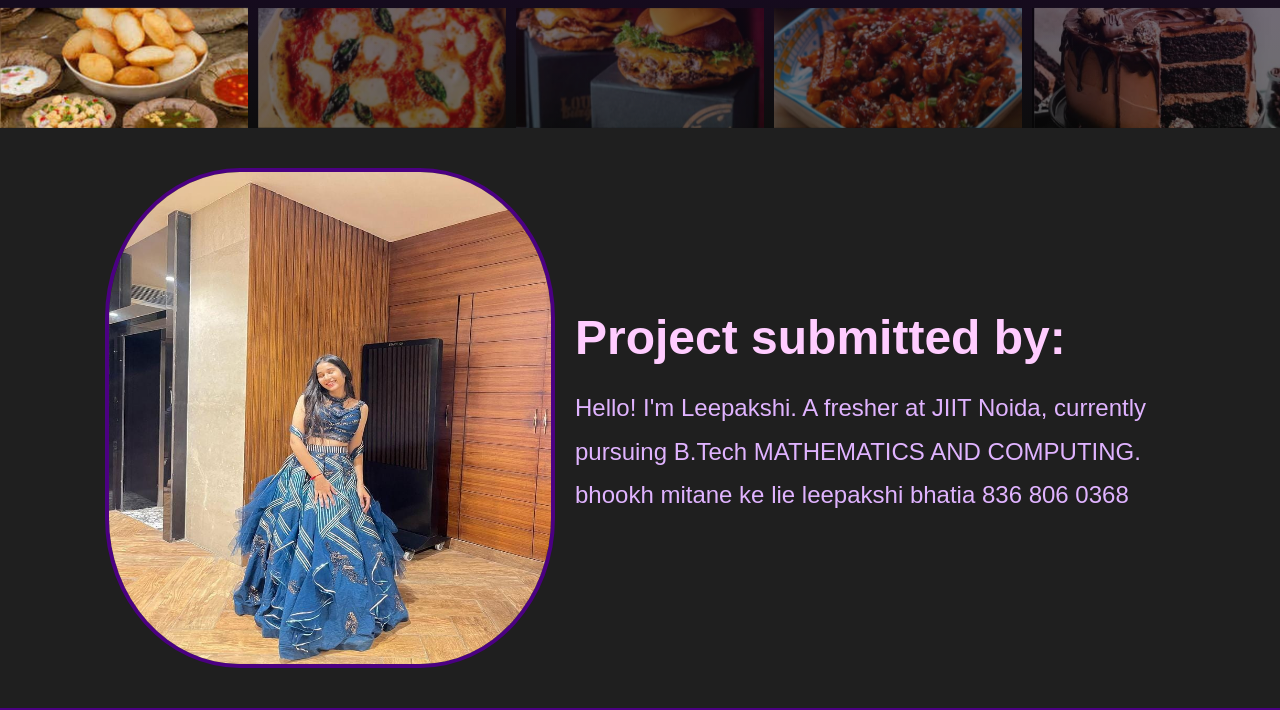
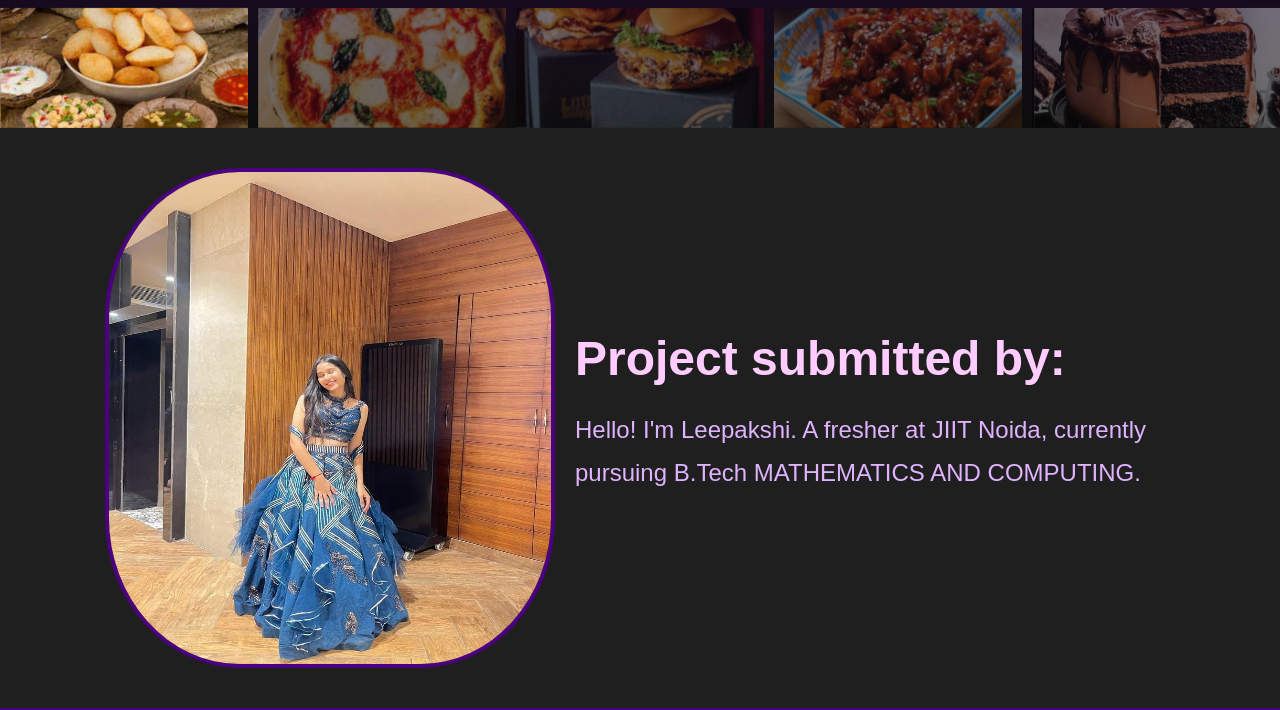
Before and after one commit to leepakshi22/internshipproject2, a plain HTML site: page index.html in a window 1280 px wide. Shown: the part 769-1479 px from the top of the page. Drawn offline with nearby package versions, Linux system fonts and the light colour scheme; a web font is replaced by a local one.

Commit message:
Update index.html

```diff
--- a/index.html
+++ b/index.html
@@ -112,8 +112,7 @@
         <img src="me.jpg.jpg"/>
         <div class="about-text">
           <h2>Project submitted by:</h2>
-          <p>Hello! I'm Leepakshi. A fresher at JIIT Noida, currently pursuing B.Tech MATHEMATICS AND COMPUTING.
-            bhookh mitane ke lie leepakshi bhatia 836 806 0368 </p>
+          <p>Hello! I'm Leepakshi. A fresher at JIIT Noida, currently pursuing B.Tech MATHEMATICS AND COMPUTING.</p>
         </div>
       </div>
 
```
